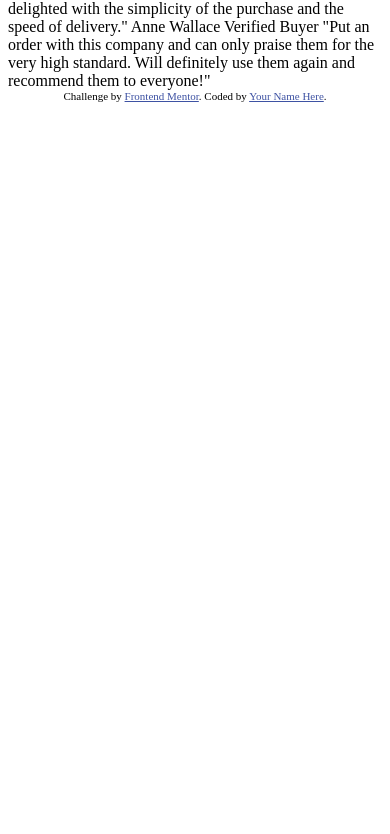
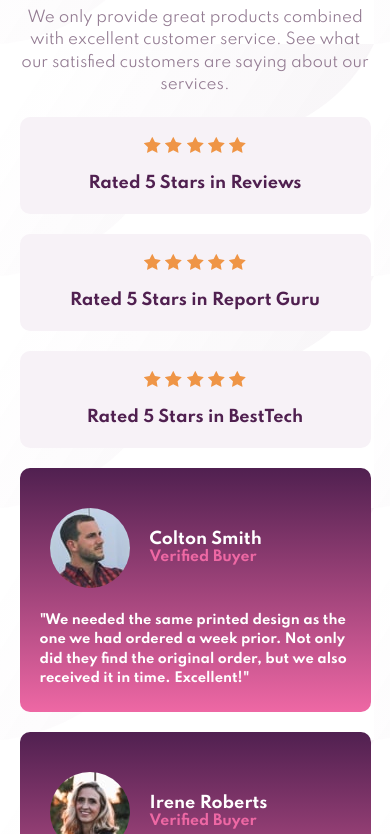
Before and after one commit to HualDev/SocialProof, a plain HTML site: page index.html in a window 390 px wide. Shown: the part 188-1022 px from the top of the page. Before the commit the page ends 844 px from the top, so only its background shows below. Drawn offline with Linux system fonts and the light colour scheme.

Commit message:
Mobile Version

```diff
--- a/index.html
+++ b/index.html
@@ -4,14 +4,11 @@
     <meta charset="UTF-8" />
     <meta name="viewport" content="width=device-width, initial-scale=1.0" />
     <!-- displays site properly based on user's device -->
-
-    <link
-      rel="icon"
-      type="image/png"
-      sizes="32x32"
-      href="./images/favicon-32x32.png"
-    />
-
+    <link rel="preconnect" href="https://fonts.googleapis.com">
+    <link rel="preconnect" href="https://fonts.gstatic.com" crossorigin>
+    <link href="https://fonts.googleapis.com/css2?family=Spartan:wght@400;500;700&display=swap" rel="stylesheet">
+    <link rel="icon" type="image/png" sizes="32x32" href="./images/favicon-32x32.png"/>
+    <link rel="stylesheet" href="./style.css">
     <title>Frontend Mentor | Social proof section</title>
 
     <!-- Feel free to remove these styles or customise in your own stylesheet 👍 -->
@@ -26,36 +23,101 @@
     </style>
   </head>
   <body>
-    10,000+ of our users love our products.
+    <main>
+      <article class="tittle">
+         <h1>10,000+ of our users love our products.</h1>
 
+        <p>
           We only provide great products combined with excellent customer service.
           See what our satisfied customers are saying about our services.
+        </p>
+      </article>
 
-    Rated 5 Stars in Reviews
-    Rated 5 Stars in Report Guru
-    Rated 5 Stars in BestTech
+      <article class="stars">
+        <div class="review">
+          <img src="./images/icon-star.svg" alt="starImagen">
+          <img src="./images/icon-star.svg" alt="starImagen">
+          <img src="./images/icon-star.svg" alt="starImagen">
+          <img src="./images/icon-star.svg" alt="starImagen">
+          <img src="./images/icon-star.svg" alt="starImagen">
+        </div>
+        <p>Rated 5 Stars in Reviews</p>
+      </article>
 
-    Colton Smith
-    Verified Buyer
+      <article class="stars">
+        <div class="guru">
+          <img src="./images/icon-star.svg" alt="starImagen">
+          <img src="./images/icon-star.svg" alt="starImagen">
+          <img src="./images/icon-star.svg" alt="starImagen">
+          <img src="./images/icon-star.svg" alt="starImagen">
+          <img src="./images/icon-star.svg" alt="starImagen">
+        </div>
+        <p>Rated 5 Stars in Report Guru</p>
+      </article>
+
+      <article class="stars">
+        <div class="tech">
+          <img src="./images/icon-star.svg" alt="starImagen">
+          <img src="./images/icon-star.svg" alt="starImagen">
+          <img src="./images/icon-star.svg" alt="starImagen">
+          <img src="./images/icon-star.svg" alt="starImagen">
+          <img src="./images/icon-star.svg" alt="starImagen">
+        </div>
+        <p>Rated 5 Stars in BestTech</p>
+      </article>
+
+      <article class="buyer colton">
+        <div class="dates">
+          <img src="./images/image-colton.jpg" alt="ColtonImage">
+          <div class="name">
+            <h1>Colton Smith</h1>
+            <h2>Verified Buyer</h2>
+          </div>
+        </div>
+
+        <p>
           "We needed the same printed design as the one we had ordered a week prior.
           Not only did they find the original order, but we also received it in time.
           Excellent!"
+        </p>
+      </article>
 
-    Irene Roberts
-    Verified Buyer
+      <article class="buyer irene">
+        <div class="dates">
+          <img src="./images/image-irene.jpg" alt="IreneImage">
+          <div class="name">
+            <h1>Irene Roberts</h1>
+            <h2>Verified Buyer</h2>
+          </div>
+        </div>
+
+        <p>
           "Customer service is always excellent and very quick turn around. Completely
           delighted with the simplicity of the purchase and the speed of delivery."
+        </p>
+      </article>
 
-    Anne Wallace
-    Verified Buyer
+      <article class="buyer anne">
+        <div class="dates">
+          <img src="./images/image-anne.jpg" alt="AnneImage">
+          <div class="name">
+            <h1>Anne Wallace </h1>
+            <h2>Verified Buyer</h2>
+          </div>
+        </div>
+
+        <p>
           "Put an order with this company and can only praise them for the very high
           standard. Will definitely use them again and recommend them to everyone!"
+        </p>
+      </article>
+    </main>
 
     <div class="attribution">
       Challenge by
       <a href="https://www.frontendmentor.io?ref=challenge" target="_blank"
         >Frontend Mentor</a
-      >. Coded by <a href="#">Your Name Here</a>.
+      >. Coded by <a href="https://www.frontendmentor.io/profile/Hualdop">HualDev</a>.
     </div>
   </body>
 </html>
--- /dev/null
+++ b/style.css
@@ -0,0 +1,127 @@
+:root{
+    --veryDarkMagenta: hsl(300, 43%, 22%);
+    --softPink: hsl(333, 80%, 67%);
+    --darkGrayishMagenta: hsl(303, 10%, 53%);
+    --lightGrayishMagenta: hsl(300, 24%, 96%);
+    --white: hsl(0, 0%, 100%);
+}
+
+*{
+    box-sizing: border-box;
+}
+
+body{
+    margin: 0;
+    font-family: 'Spartan', sans-serif;
+    background-image: url('./images/bg-pattern-top-mobile.svg');
+
+}
+
+main{
+    margin: auto;
+
+}
+
+.tittle{
+    padding: 20px 20px 0;
+    text-align: center;
+}
+
+.tittle h1{
+    color: var(--veryDarkMagenta);
+    font-size: 30px;
+    font-weight: bolder;
+    padding: 35px 35px 0;
+    line-height: 1;
+
+}
+
+.tittle p{
+    color: var(--darkGrayishMagenta);
+    line-height: 1.5;
+    font-size: 15px;
+}
+
+.stars{
+    background-color: var(--lightGrayishMagenta);
+    width: 90%;
+    margin: 20px auto ;
+    border-radius: 10px;
+    padding: 20px 20px 5px;
+}
+
+.review{
+    text-align: center;
+
+}
+
+.stars p{
+    text-align: center;
+    color: var(--veryDarkMagenta);
+    font-weight: 700;
+}
+
+.guru{
+    text-align: center;
+}
+
+.tech{
+    text-align: center;
+}
+
+.buyer{
+    background: linear-gradient(hsl(300, 43%, 22%),hsl(333, 80%, 67%));
+    width: 90%;
+    height: auto;
+    margin: 20px auto;
+    border-radius: 10px;
+    padding: 0 0 10px;
+}
+
+.buyer img{
+    border-radius: 50px;
+    margin: 40px 10px 10px 30px;
+
+}
+
+.dates{
+    display: flex;
+}
+
+.name{
+    display: flex;
+    flex-direction: column;
+    justify-content: center;
+    width: 50%;
+    padding: 30px 10px 0;
+}
+
+.buyer h1 {
+
+    font-size: 16px;
+    color: var(--white);
+    margin: 0;
+
+}
+
+.buyer h2{
+
+    font-size: 14px;
+    color: var(--softPink);
+    margin: 0;
+}
+
+.buyer p{
+    padding: 0 20px;
+    line-height: 1.5;
+    color: var(--white);
+    font-size: 13px;
+    font-weight: 600;
+
+}
+
+@media(min-width:650px){
+    main{
+        width: 80%;
+    }
+}
```
Also changed, not shown: 2 other files. Lines whose indentation alone changed are shown as unchanged.
